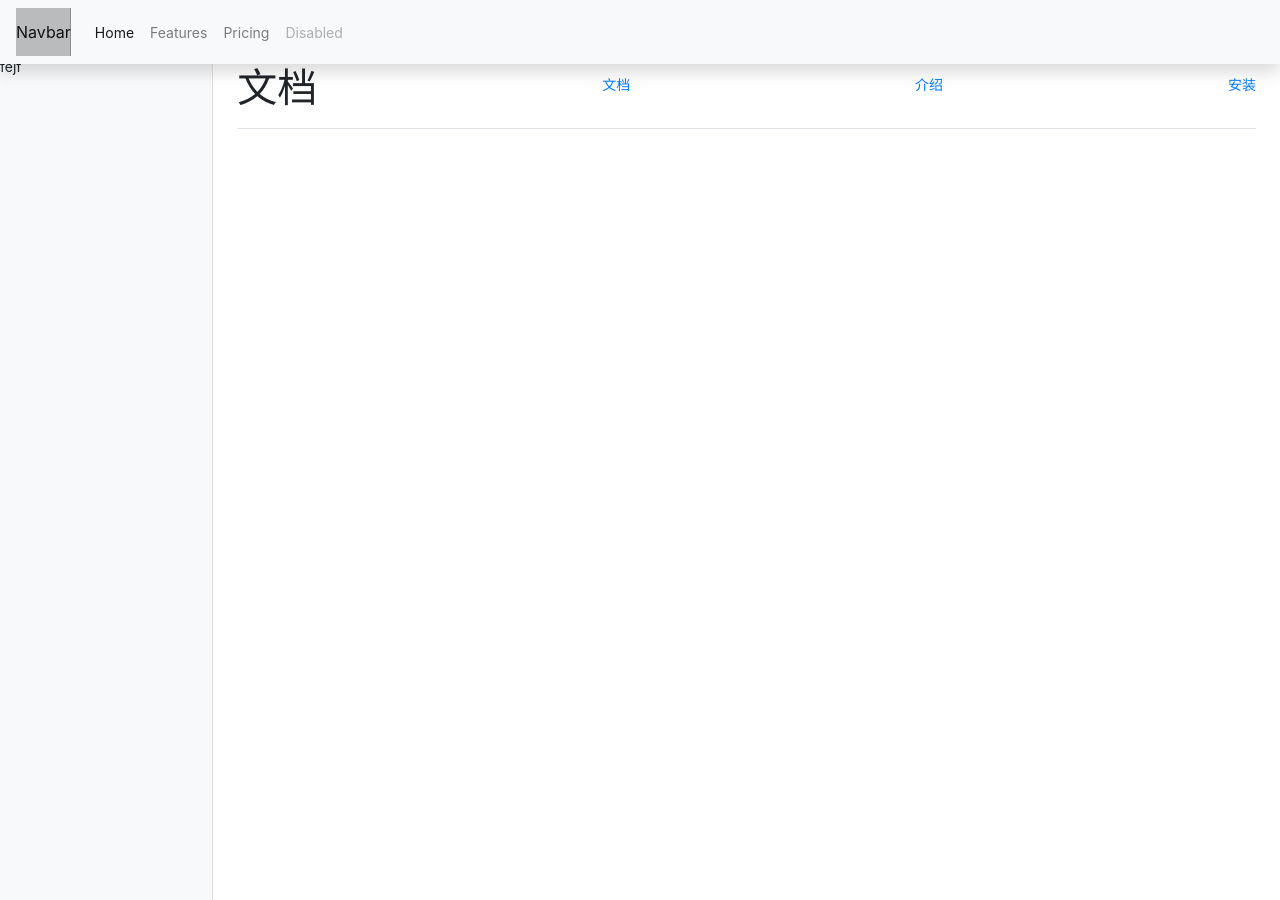
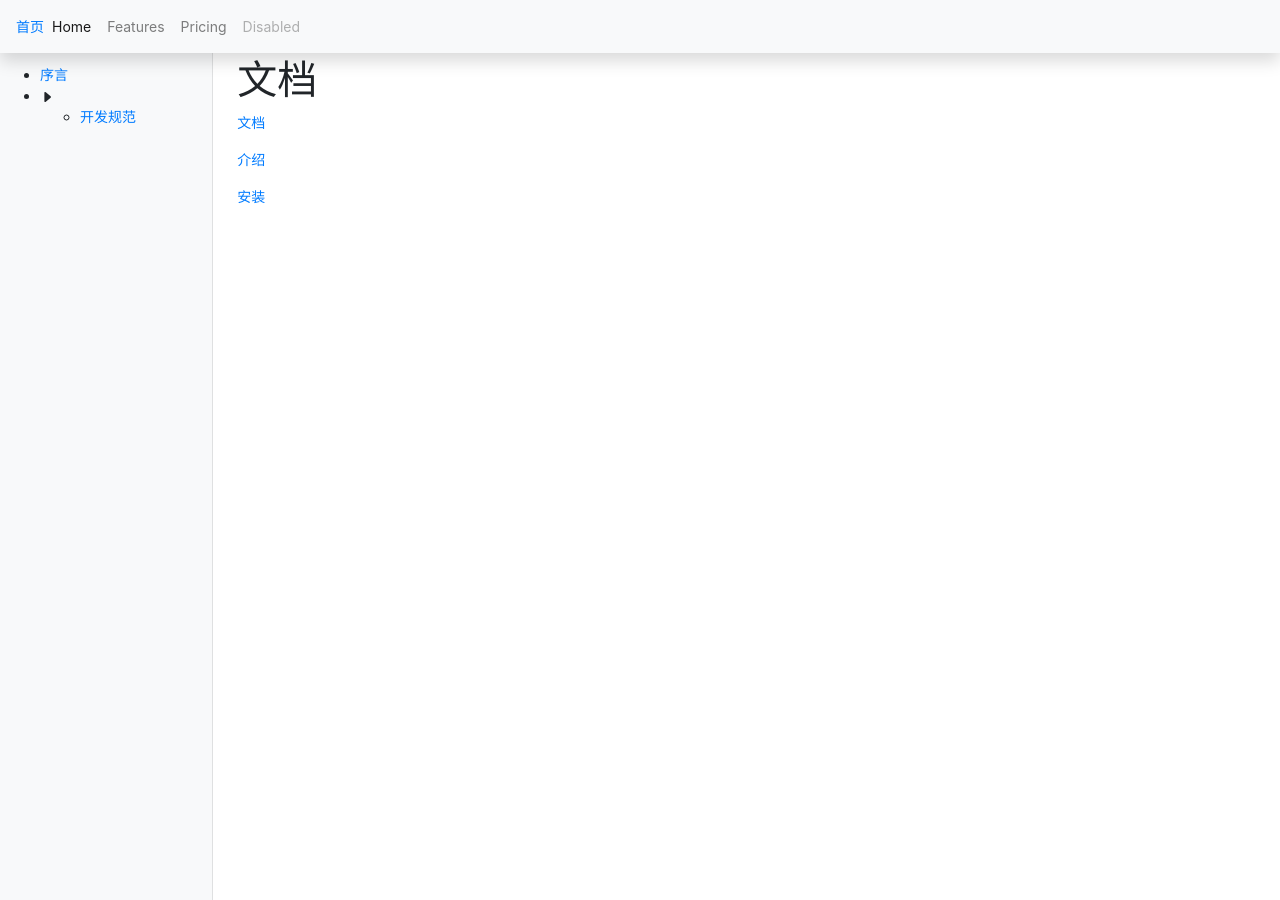
Before and after one commit to fireloong/cms, a Jekyll site: the page built from doc/1.0/index.md, in a window 1280 px wide. Built offline with Jekyll 4.4.1, drawn with Linux system fonts in a browser that asks for light colours.

Commit message:
update doc

```diff
--- a/_layouts/doc.html
+++ b/_layouts/doc.html
@@ -12,7 +12,7 @@
 </head>
 <body>
 <nav class="navbar navbar-light navbar-expand-lg bg-light fixed-top flex-md-nowrap shadow">
-  <a class="navbar-brand" href="#">Navbar</a>
+  <a href="{{ "/doc/1.0/index.html" | relative_url }}">首页</a>
   <div class="navbar-nav">
     <a class="nav-item nav-link active" href="#">Home <span class="sr-only">(current)</span></a>
     <a class="nav-item nav-link" href="#">Features</a>
@@ -24,13 +24,22 @@
   <div class="row">
     <nav class="col-md-2 d-none d-md-block bg-light sidebar">
       <div class="sidebar-sticky">
-        fejf
+        <ul>
+          <li><a href="#">序言</a></li>
+          <li>
+            <svg class="bi bi-caret-right-fill" width="1em" height="1em" viewBox="0 0 16 16" fill="currentColor" xmlns="http://www.w3.org/2000/svg">
+              <path d="M12.14 8.753l-5.482 4.796c-.646.566-1.658.106-1.658-.753V3.204a1 1 0 011.659-.753l5.48 4.796a1 1 0 010 1.506z"/>
+            </svg>
+            <a href="#"基础></a>
+            <ul>
+              <li><a href="#">开发规范</a></li>
+            </ul>
+          </li>
+        </ul>
       </div>
     </nav>
     <main class="col-md-9 ml-sm-auto col-lg-10 px-4" role="main">
-      <div class="d-flex justify-content-between flex-wrap flex-md-nowrap align-items-center pt-3 pb-2 mb-3 border-bottom">
-        {{ content }}
-      </div>
+      {{ content }}
     </main>
   </div>
 </div>
--- a/assets/css/dashboard.css
+++ b/assets/css/dashboard.css
@@ -18,7 +18,7 @@ body {
   bottom: 0;
   left: 0;
   z-index: 100; /* Behind the navbar */
-  padding: 48px 0 0; /* Height of navbar */
+  padding: 56px 0 0; /* Height of navbar */
   box-shadow: inset -1px 0 0 rgba(0, 0, 0, .1);
 }
 
@@ -72,7 +72,7 @@ body {
 
 @media (min-width: 768px) {
   [role="main"] {
-    padding-top: 48px; /* Space for fixed navbar */
+    padding-top: 56px; /* Space for fixed navbar */
   }
 }
 
```
